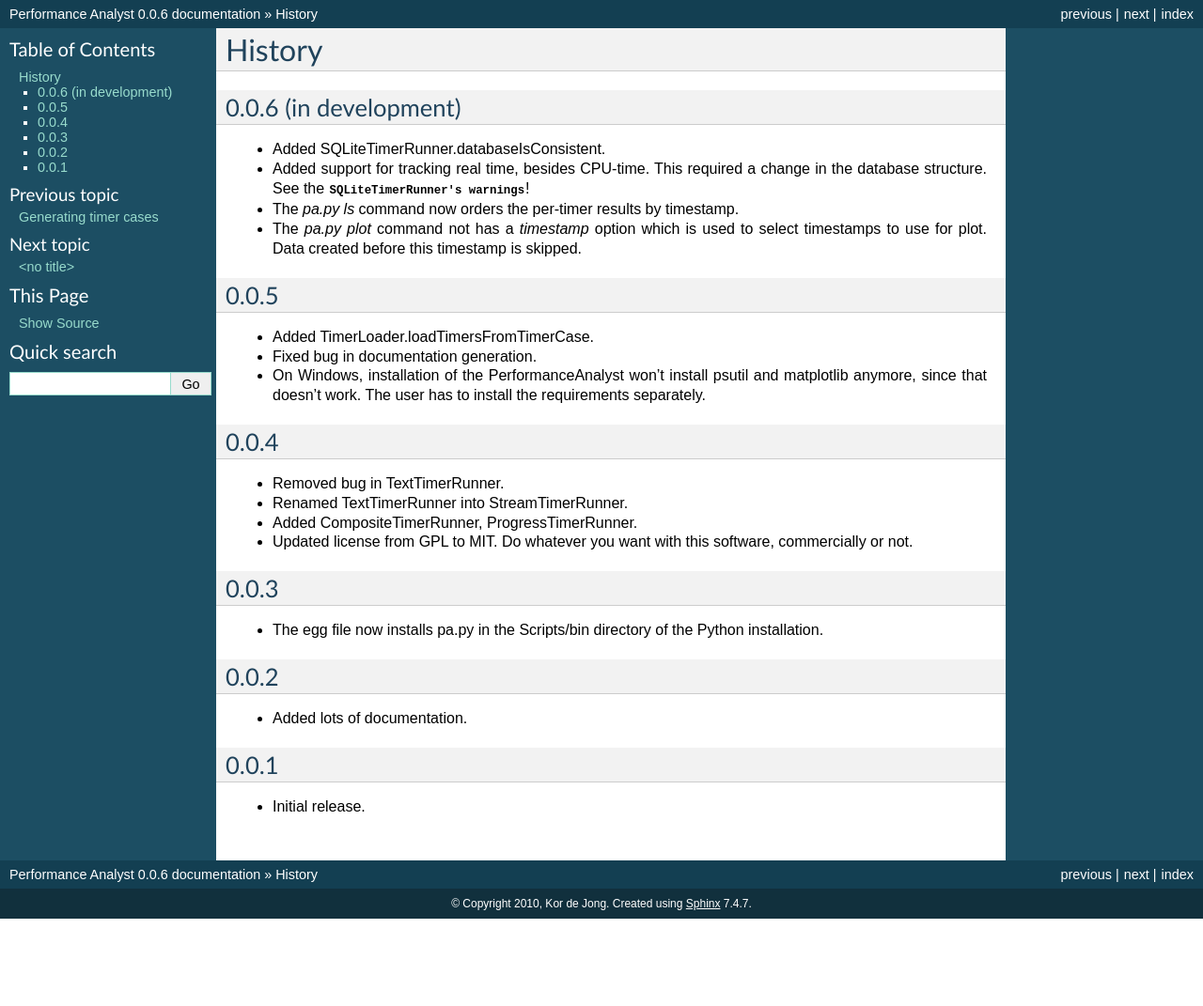
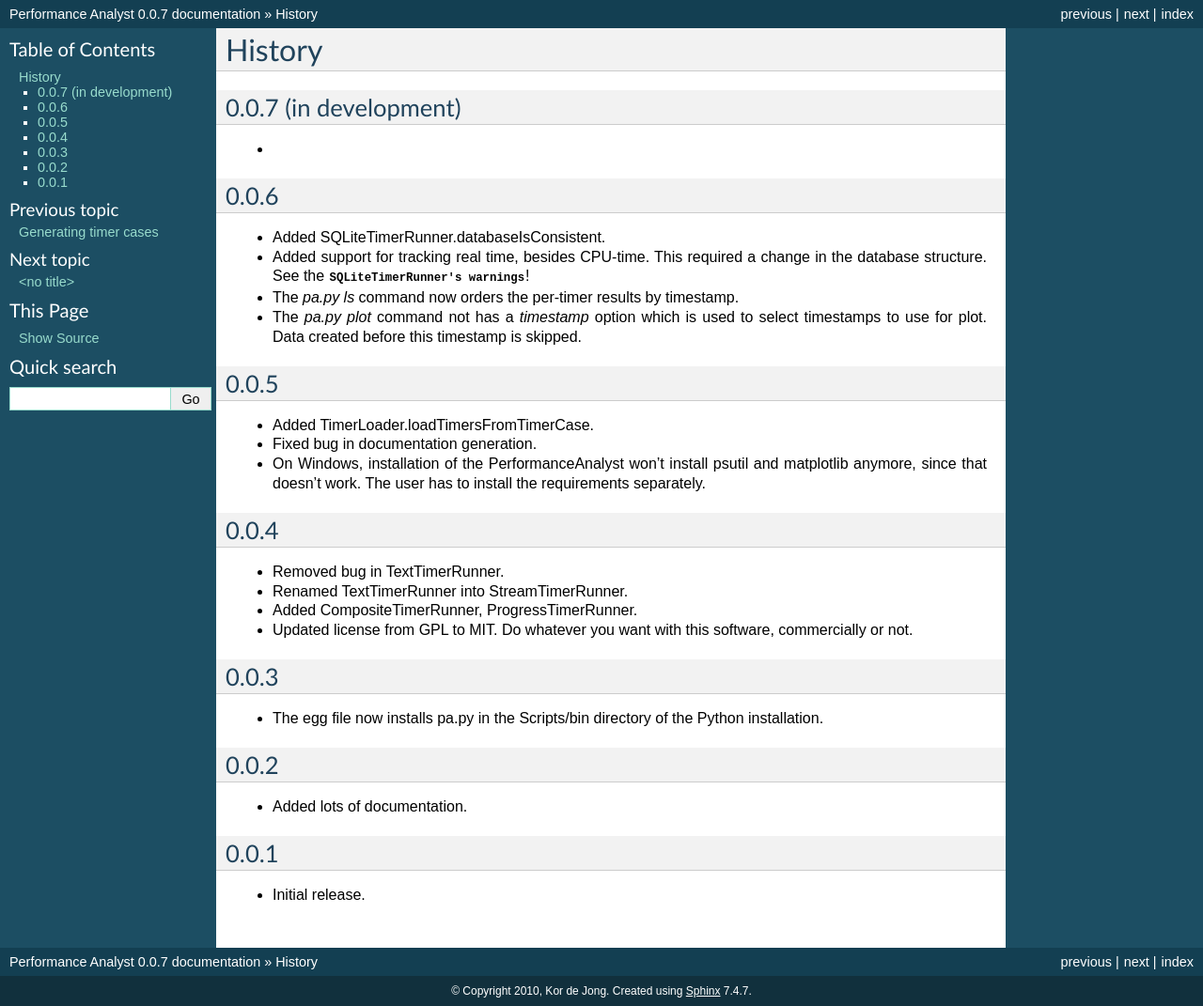
Before and after one commit to pcraster/performance_analyst, a Sphinx documentation site: the page built from Documentation/History.rst, in a window 1280 px wide. Shown: the whole page at 94% size. Built offline with Sphinx 7.4.7, drawn with Linux system fonts in a browser that asks for light colours; before the commit the page ends 978 px from its top, so only the background shows below that.

Commit message:
Bumped version

```diff
--- a/Documentation/History.rst
+++ b/Documentation/History.rst
@@ -4,8 +4,12 @@
 History
 *******
 
-0.0.6 (in development)
+0.0.7 (in development)
 ======================
+-
+
+0.0.6
+=====
 - Added SQLiteTimerRunner.databaseIsConsistent.
 - Added support for tracking real time, besides CPU-time. This required a change in the database structure. See the :py:mod:`SQLiteTimerRunner's warnings <PerformanceAnalyst.SQLiteTimerRunner>`!
 - The `pa.py ls` command now orders the per-timer results by timestamp.
--- a/Documentation/conf.py
+++ b/Documentation/conf.py
@@ -55,7 +55,7 @@ copyright = u'2010, Kor de Jong'
 # The short X.Y version.
 version = '0.0'
 # The full version, including alpha/beta/rc tags.
-release = '0.0.6'
+release = '0.0.7'
 
 # The language for content autogenerated by Sphinx. Refer to documentation
 # for a list of supported languages.
--- a/setup.py
+++ b/setup.py
@@ -18,7 +18,7 @@ if platform.system() != "Windows":
 setup(
   install_requires=requirements,
   name = "PerformanceAnalyst",
-  version = "0.0.6",
+  version = "0.0.7",
   package_dir = {"": "Sources"},
   packages = find_packages(where="Sources"),
   # package_data = {"": ["Documentation/_build/html/*"]},
```
Also changed, not shown: 2 other files.
